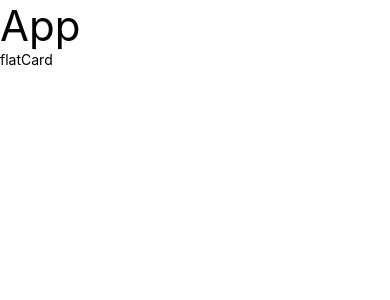
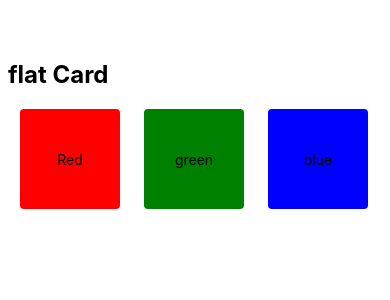
Before and after one commit to Priyansh-dabhi/react-native-practiceApp, a React Native app: screen / in a window 390 px wide. Shown: the top 300 px of the page. Built offline with nearby package versions, Linux system fonts and the light colour scheme.

Commit message:
flat card added!

```diff
--- a/App.tsx
+++ b/App.tsx
@@ -4,8 +4,9 @@ import FlatCard from './components/FlatCard'
 const App = ():React.JSX.Element => {
   return (
     <SafeAreaView>
-      <ScrollView>
-        <Text style={{fontSize:42}}>App</Text>
+      <ScrollView style={{marginTop:60}}>
+
+        {/* <Text style={{fontSize:42}}>App</Text> */}
         <FlatCard/>
       </ScrollView>
     </SafeAreaView>
--- a/components/FlatCard.tsx
+++ b/components/FlatCard.tsx
@@ -1,12 +1,76 @@
-import { StyleSheet, Text, View } from 'react-native'
+import { ScrollView, StyleSheet, Text, View } from 'react-native'
 import React from 'react'
 
 export default function FlatCard() {
   return (
     <View>
-      <Text>flatCard</Text>
+      <Text style={styles.headingText}>flat Card</Text>
+      <ScrollView horizontal={true}>
+        <View style={styles.container}>
+        <View style={[styles.card,styles.card1]}>
+          <Text style={styles.innerText}>Red</Text>
+        </View>
+        <View style={[styles.card,styles.card2]}>
+          <Text style={styles.innerText}>green</Text>
+        </View>
+        <View style={[styles.card,styles.card3]}>
+          <Text style={styles.innerText}>blue</Text>
+        </View>
+        <View style={[styles.card,styles.card4]}>
+          <Text style={styles.innerText}>cyan</Text>
+        </View>
+        <View style={[styles.card,styles.card5]}>
+          <Text style={styles.innerText}>yellow</Text>
+        </View>
+      </View>
+      </ScrollView>
     </View>
   )
 }
 
-const styles = StyleSheet.create({})
+const styles = StyleSheet.create({
+  headingText:{
+    fontSize:24,
+    fontWeight:'bold',
+    paddingHorizontal: 8
+  },
+  container:{
+    flex:1,
+    flexDirection:'row',
+    // borderWidth:2,
+    // borderColor:'blue',
+    padding:8
+  },
+  card:{
+    flex:1,
+    justifyContent:'center',
+    alignItems:'center',
+    height:100,
+    width:100,
+    borderRadius:4,
+    margin: 12
+  },
+  card1:{
+
+    backgroundColor:'red'
+  },
+  card2:{
+
+    backgroundColor:'green'
+  },
+  card3:{
+
+    backgroundColor:'blue'
+  },
+  card4:{
+
+    backgroundColor:'cyan'
+  },
+  card5:{
+
+    backgroundColor:'yellow'
+  },
+  innerText:{
+    // textAlign:'center'
+  }
+})
```
